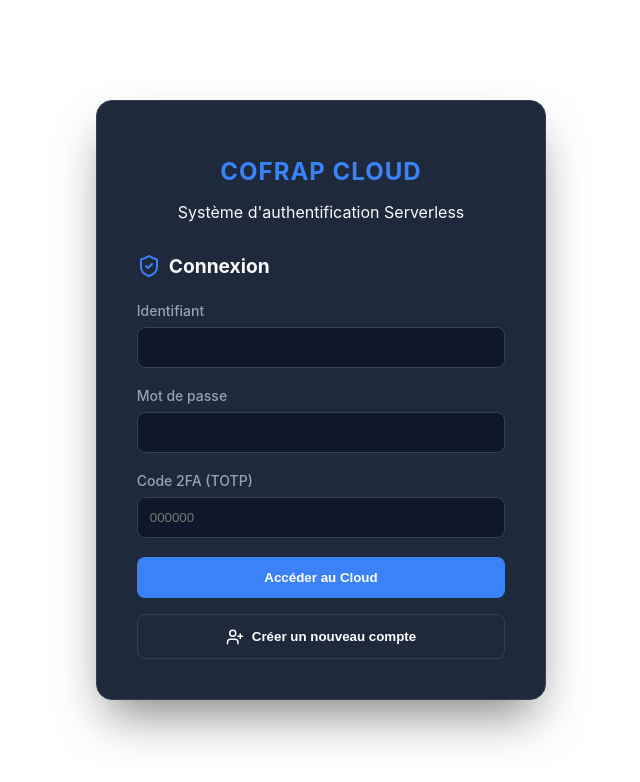
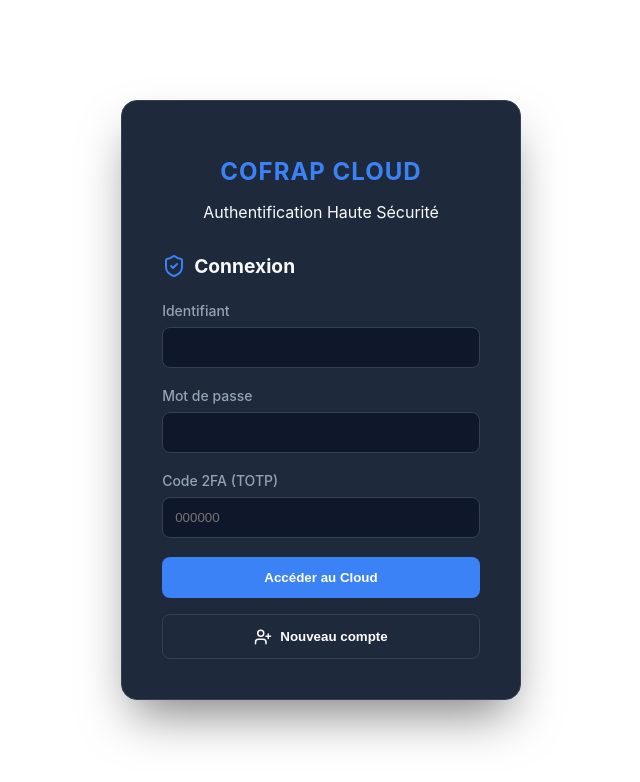
Before and after one commit to Coulibaly00180/mspr-tech, a React (Create React App) app in the folder front/: page / in a window 1280 px wide. Shown: the top 782 px of the page, without its empty margins (360-1000 px from the left). Built offline with nearby package versions, Linux system fonts and the light colour scheme.

Commit message:
Refactor(clean architecture): découpage des fonctionnalités pour une meilleure lisibilité et maintenance

```diff
--- a/front/src/App.js
+++ b/front/src/App.js
@@ -1,6 +1,9 @@
 import React, { useState } from 'react';
-// Nettoyage : KeyRound supprimé car inutilisé
-import { ShieldCheck, QrCode, AlertTriangle, RefreshCw, UserPlus } from 'lucide-react';
+import Layout from './components/Layout';
+import AuthForm from './components/AuthForm';
+import RegisterForm from './components/RegisterForm';
+import QRCodeDisplay from './components/QRCodeDisplay';
+import { AlertTriangle, RefreshCw } from 'lucide-react';
 import { faasApi } from './services/faasApi';
 import './App.css';
 
@@ -9,147 +12,57 @@ function App() {
   const [loading, setLoading] = useState(false);
   const [error, setError] = useState('');
   const [userData, setUserData] = useState({ username: '', password: '', token: '' });
-
-  // setCodes est maintenant correctement utilisé pour stocker les images reçues
   const [codes, setCodes] = useState({ pwdQr: '', mfaQr: '' });
 
-  // Gérer l'authentification (Mission 6)
+  const updateField = (field, value) => setUserData({ ...userData, [field]: value });
+
   const handleLogin = async (e) => {
     e.preventDefault();
     setLoading(true);
-    setError('');
     try {
       const res = await faasApi.login(userData);
-      if (res.status === 'expired') {
-        setStep('expired');
-      } else if (res.authenticated) {
-        alert("Accès autorisé au Cloud COFRAP");
-      } else {
-        setError("Échec de l'authentification multifacteur.");
-      }
-    } catch (err) {
-      setError("Le service OpenFaaS est injoignable.");
-    } finally {
-      setLoading(false);
-    }
+      if (res.status === 'expired') setStep('expired');
+      else if (res.authenticated) alert("Connexion réussie");
+      else setError("Identifiants ou 2FA incorrects");
+    } catch (err) { setError("Erreur Gateway OpenFaaS"); }
+    finally { setLoading(false); }
   };
 
-  // Gérer la création de compte (Mission 6 & 7) - AJOUTÉ ICI
   const handleRegister = async () => {
-    if (!userData.username) {
-      setError("Veuillez saisir un identifiant.");
-      return;
-    }
     setLoading(true);
-    setError('');
     try {
-      // Appel des fonctions OpenFaaS pour générer les secrets
       const pwdRes = await faasApi.generatePassword(userData.username);
       const mfaRes = await faasApi.generate2FA(userData.username);
-
-      // Mise à jour de l'état avec les QR codes reçus (Base64)
-      setCodes({
-        pwdQr: pwdRes.qrCode,
-        mfaQr: mfaRes.qrCode
-      });
-
+      setCodes({ pwdQr: pwdRes.qrCode, mfaQr: mfaRes.qrCode });
       setStep('display_qr');
-    } catch (err) {
-      setError("Erreur lors de la génération des accès via les fonctions Serverless.");
-    } finally {
-      setLoading(false);
-    }
+    } catch (err) { setError("Erreur de génération Serverless"); }
+    finally { setLoading(false); }
   };
 
   return (
-    <main className="container" role="main">
-      <header>
-        <h1>COFRAP Cloud</h1>
-        <p>Système d'authentification Serverless</p>
-      </header>
+    <Layout>
+      {error && <div className="alert-error"><AlertTriangle size={16} /> {error}</div>}
 
-      {error && <div className="alert-error" role="alert"><AlertTriangle size={16} /> {error}</div>}
+      {step === 'login' && (
+        <AuthForm onLogin={handleLogin} onChange={updateField} loading={loading} onSwitch={() => setStep('register')} />
+      )}
 
-      {/* LOGIN */}
-      {step === 'login' && (
-        <section aria-labelledby="login-title">
-          <h2 id="login-title"><ShieldCheck color="#3b82f6" /> Connexion</h2>
-          <form onSubmit={handleLogin}>
-            <div className="input-group">
-              <label htmlFor="user">Identifiant</label>
-              <input type="text" id="user" required
-                     onChange={e => setUserData({...userData, username: e.target.value})} />
-            </div>
-            <div className="input-group">
-              <label htmlFor="pass">Mot de passe</label>
-              <input type="password" id="pass" required
-                     onChange={e => setUserData({...userData, password: e.target.value})} />
-            </div>
-            <div className="input-group">
-              <label htmlFor="mfa">Code 2FA (TOTP)</label>
-              <input type="text" id="mfa" maxLength="6" placeholder="000000" required
-                     onChange={e => setUserData({...userData, token: e.target.value})} />
-            </div>
-            <button type="submit" disabled={loading}>
-              {loading ? <RefreshCw className="spin" size={18} /> : "Accéder au Cloud"}
-            </button>
-          </form>
-          <button className="btn-secondary" onClick={() => setStep('register')}>
-            <UserPlus size={18} /> Créer un nouveau compte
-          </button>
+      {step === 'register' && (
+        <RegisterForm onRegister={handleRegister} onChange={updateField} loading={loading} onBack={() => setStep('login')} />
+      )}
+
+      {step === 'display_qr' && (
+        <QRCodeDisplay codes={codes} onFinish={() => setStep('login')} />
+      )}
+
+      {step === 'expired' && (
+        <section className="alert-expired">
+          <h2><RefreshCw color="#f59e0b" /> Accès Expirés</h2>
+          <p>Politique COFRAP : vos accès ont plus de 6 mois.</p>
+          <button onClick={() => setStep('register')} style={{width:'100%'}}>Renouveler</button>
         </section>
       )}
-
-      {/* CRÉATION DE COMPTE */}
-      {step === 'register' && (
-        <section>
-          <h2><UserPlus color="#3b82f6" /> Initialisation</h2>
-          <div className="input-group" style={{marginBottom: '1rem'}}>
-            <label htmlFor="reg-user">Choisissez un identifiant</label>
-            <input type="text" id="reg-user"
-                   onChange={e => setUserData({...userData, username: e.target.value})} />
-          </div>
-          <button onClick={handleRegister} disabled={loading} style={{width: '100%'}}>
-            {loading ? <RefreshCw className="spin" size={18} /> : "Générer mes accès sécurisés"}
-          </button>
-          <button className="btn-secondary" onClick={() => setStep('login')}>Retour</button>
-        </section>
-      )}
-
-      {/* AFFICHAGE QR */}
-      {step === 'display_qr' && (
-        <section className="qr-section">
-          <h2><QrCode color="#10b981" /> Secrets de sécurité</h2>
-          <p style={{fontSize: '0.8rem', color: '#94a3b8', marginBottom: '1rem'}}>
-            Sauvegardez ces codes. Le mot de passe (24 chars) est à usage unique.
-          </p>
-          <div className="qr-grid">
-            <div className="qr-card">
-              <label>Mot de Passe</label>
-              <img src={codes.pwdQr} alt="QR Code Mot de Passe" />
-            </div>
-            <div className="qr-card">
-              <label>Secret 2FA</label>
-              <img src={codes.mfaQr} alt="QR Code 2FA" />
-            </div>
-          </div>
-          <button onClick={() => setStep('login')} style={{width: '100%'}}>
-            J'ai configuré mes accès
-          </button>
-        </section>
-      )}
-
-      {/* EXPIRATION (Rotation 6 mois) */}
-      {step === 'expired' && (
-        <section className="alert-expired">
-          <h2><RefreshCw color="#f59e0b" /> Rotation Requise</h2>
-          <p>Vos identifiants ont plus de 6 mois. Pour la sécurité de la COFRAP, vous devez les renouveler.</p>
-          <button onClick={() => setStep('register')} style={{width: '100%'}}>
-            Réinitialiser mes accès
-          </button>
-        </section>
-      )}
-    </main>
+    </Layout>
   );
 }
 
--- /dev/null
+++ b/front/src/components/AuthForm.js
@@ -0,0 +1,32 @@
+import React from 'react';
+import { ShieldCheck, RefreshCw, UserPlus } from 'lucide-react';
+
+const AuthForm = ({ onLogin, onChange, loading, onSwitch }) => {
+  return (
+    <section aria-labelledby="login-title">
+      <h2 id="login-title"><ShieldCheck color="#3b82f6" /> Connexion</h2>
+      <form onSubmit={onLogin}>
+        <div className="input-group">
+          <label htmlFor="user">Identifiant</label>
+          <input type="text" id="user" required onChange={(e) => onChange('username', e.target.value)} />
+        </div>
+        <div className="input-group">
+          <label htmlFor="pass">Mot de passe</label>
+          <input type="password" id="pass" required onChange={(e) => onChange('password', e.target.value)} />
+        </div>
+        <div className="input-group">
+          <label htmlFor="mfa">Code 2FA (TOTP)</label>
+          <input type="text" id="mfa" maxLength="6" placeholder="000000" required onChange={(e) => onChange('token', e.target.value)} />
+        </div>
+        <button type="submit" disabled={loading}>
+          {loading ? <RefreshCw className="spin" size={18} /> : "Accéder au Cloud"}
+        </button>
+      </form>
+      <button className="btn-secondary" onClick={onSwitch}>
+        <UserPlus size={18} /> Nouveau compte
+      </button>
+    </section>
+  );
+};
+
+export default AuthForm;
--- /dev/null
+++ b/front/src/components/Layout.js
@@ -0,0 +1,17 @@
+import React from 'react';
+
+const Layout = ({ children }) => {
+  return (
+    <div className="page-wrapper">
+      <main className="container" role="main">
+        <header>
+          <h1>COFRAP Cloud</h1>
+          <p>Authentification Haute Sécurité</p>
+        </header>
+        {children}
+      </main>
+    </div>
+  );
+};
+
+export default Layout;
--- /dev/null
+++ b/front/src/components/QRCodeDisplay.js
@@ -0,0 +1,26 @@
+import React from 'react';
+import { QrCode } from 'lucide-react';
+
+const QRCodeDisplay = ({ codes, onFinish }) => {
+  return (
+    <section className="qr-section">
+      <h2><QrCode color="#10b981" /> Accès Générés</h2>
+      <p style={{ fontSize: '0.8rem', color: '#94a3b8', marginBottom: '1.5rem' }}>
+        Scannez ces codes. Attention : le mot de passe est à usage unique.
+      </p>
+      <div className="qr-grid">
+        <div className="qr-card">
+          <label>MOT DE PASSE</label>
+          <img src={codes.pwdQr} alt="QR Password" />
+        </div>
+        <div className="qr-card">
+          <label>SECRET 2FA</label>
+          <img src={codes.mfaQr} alt="QR 2FA" />
+        </div>
+      </div>
+      <button onClick={onFinish} style={{ width: '100%' }}>J'ai sauvegardé mes accès</button>
+    </section>
+  );
+};
+
+export default QRCodeDisplay;
--- /dev/null
+++ b/front/src/components/RegisterForm.js
@@ -0,0 +1,21 @@
+import React from 'react';
+import { UserPlus, RefreshCw } from 'lucide-react';
+
+const RegisterForm = ({ onRegister, onChange, loading, onBack }) => {
+  return (
+    <section>
+      <h2><UserPlus color="#3b82f6" /> Initialisation</h2>
+      <div className="input-group" style={{ marginBottom: '1.5rem' }}>
+        <label htmlFor="reg-user">Choisissez un identifiant</label>
+        <input type="text" id="reg-user" placeholder="ex: j.dupont"
+               onChange={(e) => onChange('username', e.target.value)} />
+      </div>
+      <button onClick={onRegister} disabled={loading} style={{ width: '100%' }}>
+        {loading ? <RefreshCw className="spin" size={18} /> : "Générer mes accès sécurisés"}
+      </button>
+      <button className="btn-secondary" onClick={onBack}>Retour</button>
+    </section>
+  );
+};
+
+export default RegisterForm;
```
